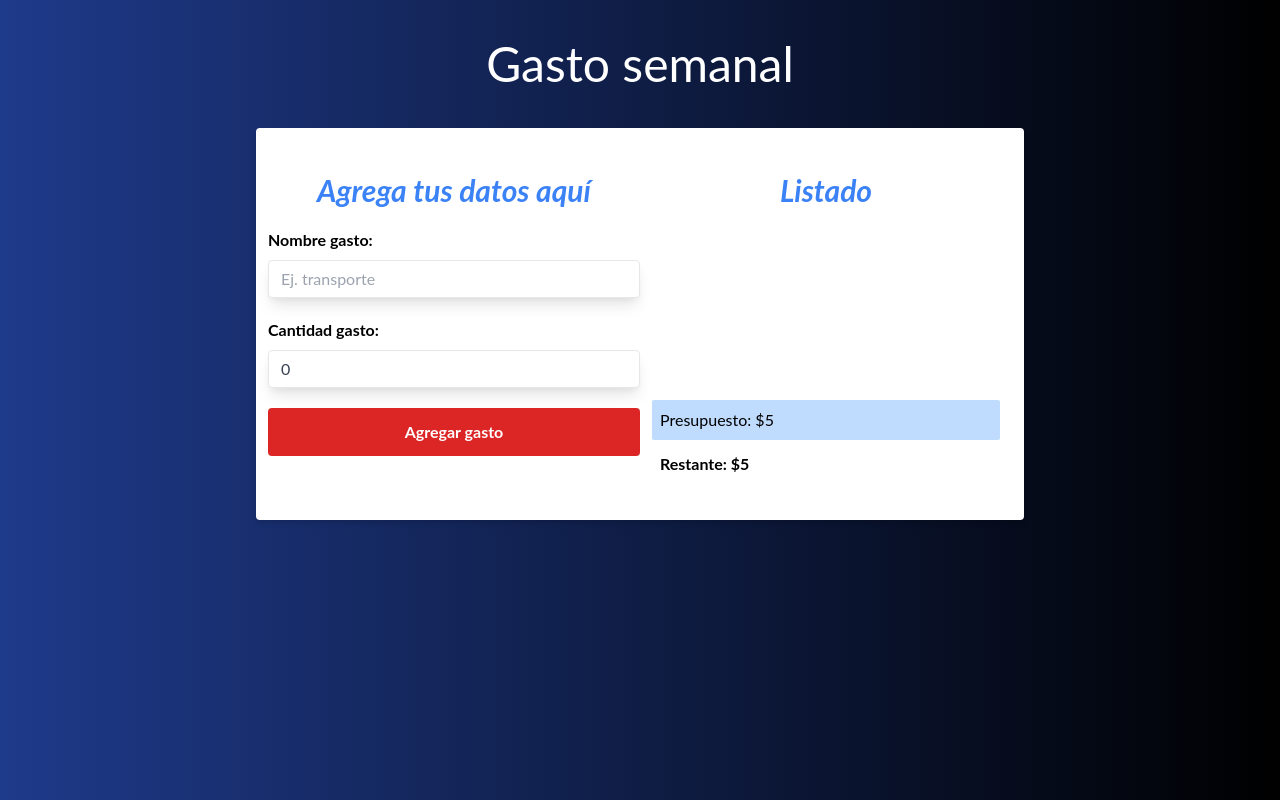
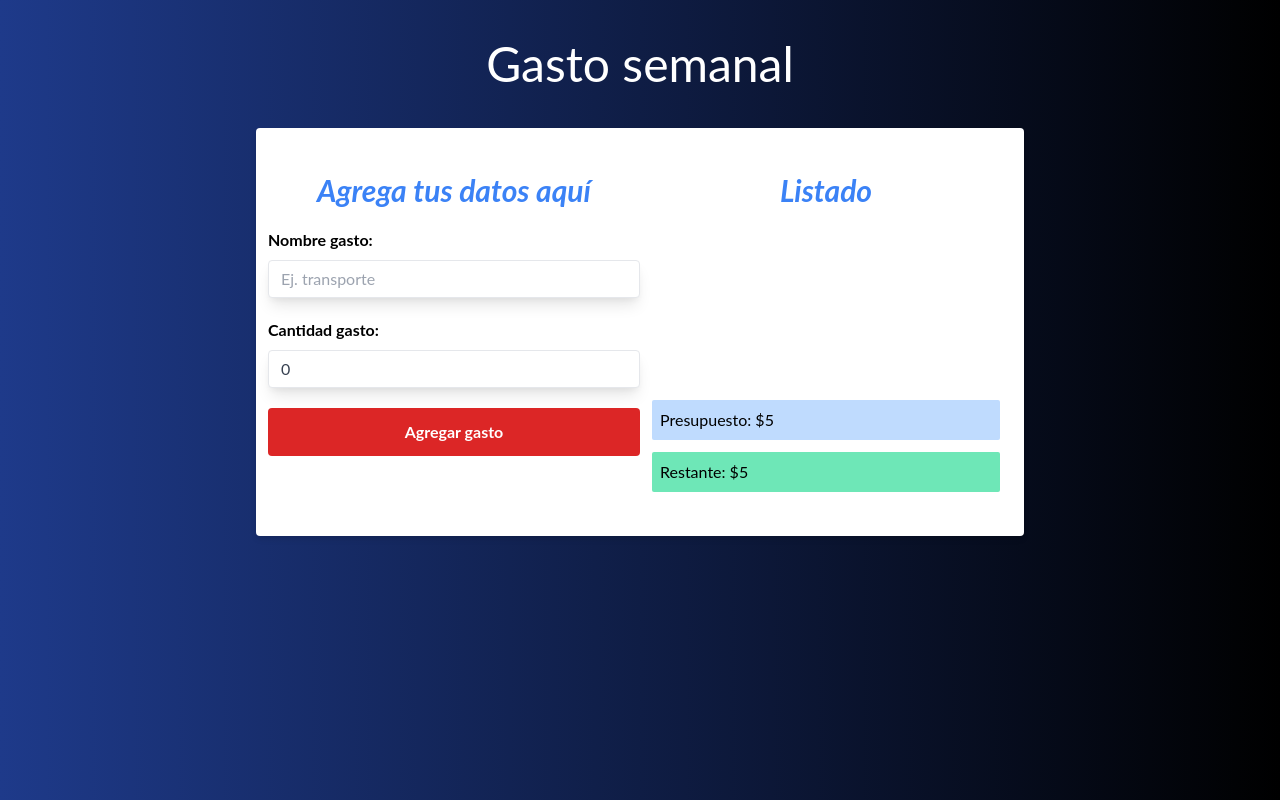
Before and after one commit to juanluna96/Control-de-Presupuesto, a React (Create React App) app: page / in a window 1280 px wide. Both pictures are taken after typing "5" into the empty fields and a click on the input "Definir presupuesto". Built offline with nearby package versions, Linux system fonts and the light colour scheme.

Commit message:
Cambiando el color del restante conforme se agota el presupuesto

```diff
--- a/src/App.js
+++ b/src/App.js
@@ -11,7 +11,7 @@ function App() {
   const [mostrarpregunta, actualizarPregunta] = useState(true);
   const [gastos, setGastos] = useState([]);
   const [gasto, setGasto] = useState({});
-  const [creargasto, setCrearFasto] = useState(false)
+  const [creargasto, setCrearGasto] = useState(false)
 
   // Cuando agreguemos un nuevo gasto
   const agregarNuevoGasto = (gasto) => {
@@ -33,10 +33,11 @@ function App() {
 
       // Resta del presupuesto actual
       const presupuestoRestante = restante - gasto.cantidad;
+      console.log(gasto);
       setRestante(presupuestoRestante);
 
       // Resetear a false
-      setCrearFasto(false);
+      setCrearGasto(false);
     }
   }, [gasto])
 
@@ -51,7 +52,7 @@ function App() {
             :
             <div className="flex-row p-3 mt-3 md:flex">
               <div className="md:w-1/2">
-                <Formulario setGasto={ setGasto } setCrearFasto={ setCrearFasto }></Formulario>
+                <Formulario setGasto={ setGasto } setCrearGasto={ setCrearGasto }></Formulario>
               </div>
               <div className="px-3 md:w-1/2">
                 <Listado
--- a/src/components/ControlPresupuesto.jsx
+++ b/src/components/ControlPresupuesto.jsx
@@ -1,4 +1,5 @@
-import React, { Fragment } from 'react'
+import React, { Fragment } from 'react';
+import { revisarPresupuesto } from '../helpers'
 
 const ControlPresupuesto = ({ presupuesto, restante }) => {
     return (
@@ -6,7 +7,7 @@ const ControlPresupuesto = ({ presupuesto, restante }) => {
             <div className="max-w-2xl p-2 mx-auto my-3 bg-blue-200 rounded-sm">
                 Presupuesto:  ${ presupuesto }
             </div>
-            <div className="max-w-2xl px-2 mx-auto my-3 font-bold">
+            <div className={ revisarPresupuesto(presupuesto, restante) }>
                 Restante:  ${ restante }
             </div>
         </Fragment>
--- a/src/components/Formulario.jsx
+++ b/src/components/Formulario.jsx
@@ -2,7 +2,7 @@ import React, { useState } from 'react';
 import Error from './Error';
 import shortid from 'shortid';
 
-const Formulario = ({ setGasto }) => {
+const Formulario = ({ setGasto, setCrearGasto }) => {
     const [nombre, setNombre] = useState('');
     const [cantidad, setCantidad] = useState(0);
     const [error, setError] = useState(false)
@@ -39,8 +39,8 @@ const Formulario = ({ setGasto }) => {
         }
 
         // Pasar el gasto al componente principal
-        agregarNuevoGasto(gasto);
-        setCrearFasto(true);
+        setGasto(gasto);
+        setCrearGasto(true);
 
         // Resetear el form
         setNombre('');
--- /dev/null
+++ b/src/helpers.js
@@ -0,0 +1,13 @@
+export const revisarPresupuesto = (presupuesto, restante) => {
+    let clase;
+
+    if ((presupuesto / 4) > restante) {
+        clase = "max-w-2xl p-2 mx-auto my-3 bg-red-300 rounded-sm";
+    } else if ((presupuesto / 2) > restante) {
+        clase = "max-w-2xl p-2 mx-auto my-3 bg-yellow-300 rounded-sm";
+    } else {
+        clase = "max-w-2xl p-2 mx-auto my-3 bg-green-300 rounded-sm";
+    }
+
+    return clase;
+}
```
